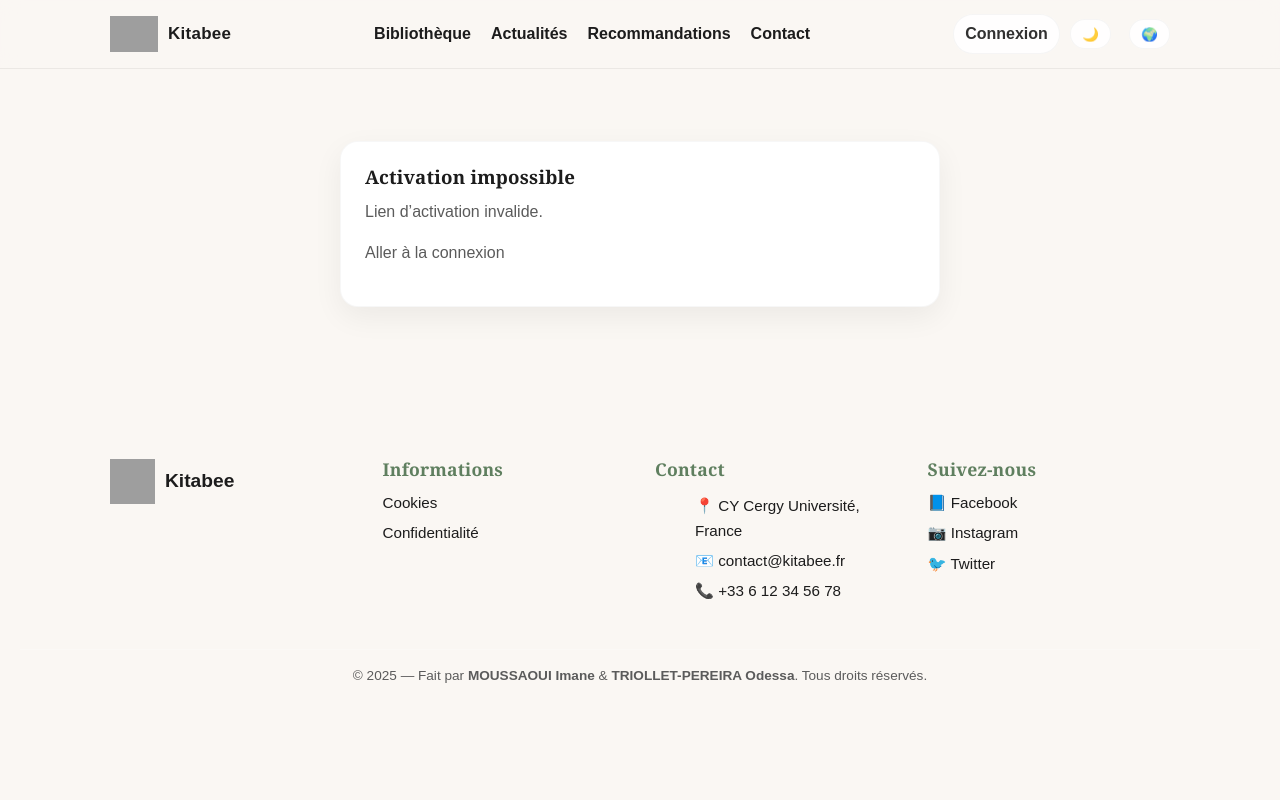
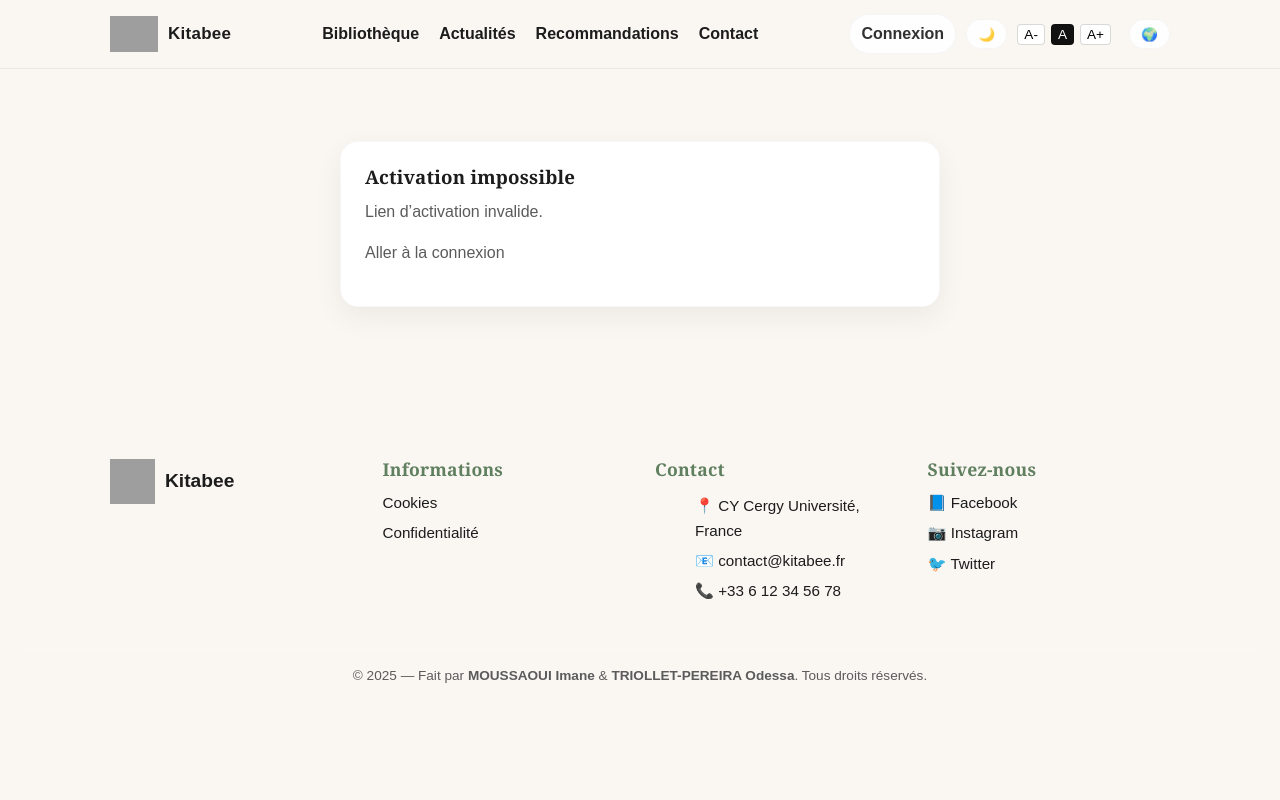
Before and after one commit to imn-ms/Kitabee, a PHP site: page /activation.php in a window 1280 px wide. Run offline with PHP 8.4, Linux system fonts and the light colour scheme; some libraries are stand-ins or nearby versions; grey boxes are pictures that could not be loaded.

Commit message:
bouton accessibilité

```diff
--- a/css/clair.css
+++ b/css/clair.css
@@ -1943,3 +1943,49 @@ body.nuit .club-meta {
   font-size: .9rem;
   color: var(--muted-ink);
 }
+/* ====== Accessibilité : taille de police ====== */
+
+body {
+  font-size: 16px;
+}
+
+/* Classes appliquées au <body> */
+body.font-small {
+  font-size: 14px !important;
+}
+
+body.font-normal {
+  font-size: 16px !important;
+}
+
+body.font-large {
+  font-size: 19px !important;
+}
+
+/* Style des boutons A- A A+ */
+.accessibility-tools {
+  display: flex;
+  gap: 6px;
+  align-items: center;
+  font-size: 0.9rem;
+}
+
+.font-btn {
+  border: 1px solid rgba(0,0,0,.15);
+  background: #fff;
+  padding: 2px 6px;
+  border-radius: 4px;
+  cursor: pointer;
+  font-size: 0.85rem;
+}
+
+.font-btn:hover,
+.font-btn:focus {
+  outline: none;
+  border-color: #555;
+}
+
+.font-btn.is-active {
+  background: #111;
+  color: #fff;
+}
--- a/include/footer.inc.php
+++ b/include/footer.inc.php
@@ -46,7 +46,8 @@
   </div>
 
   <div class="footer-bottom">
-    <p>© <?= date('Y') ?> — Fait par <strong>MOUSSAOUI Imane</strong> & <strong>TRIOLLET-PEREIRA Odessa</strong>.
+    <p>© <?= date('Y') ?> — Fait par <strong>MOUSSAOUI Imane</strong> &
+      <strong>TRIOLLET-PEREIRA Odessa</strong>.
       Tous droits réservés.</p>
   </div>
 </footer>
@@ -60,15 +61,18 @@
     ddg:    { action: 'https://duckduckgo.com/',       param: 'q' },
     qwant:  { action: 'https://www.qwant.com/',        param: 'q' },
   };
+
   const form = document.getElementById('searchForm');
   const engineSelect = document.getElementById('engine');
   const queryInput = document.getElementById('q');
+
   function applyEngine() {
     if (!form || !engineSelect || !queryInput) return;
     const { action, param } = ENGINES[engineSelect.value];
     form.action = action;
     queryInput.name = param;
   }
+
   if (engineSelect) {
     engineSelect.addEventListener('change', applyEngine);
     applyEngine();
@@ -78,12 +82,16 @@
   (function() {
     const backToTop = document.getElementById('backToTop');
     if (!backToTop) return;
+
     const SHOW_AFTER = 200; // px
+
     function toggleBackToTop() {
       backToTop.style.display = (window.scrollY > SHOW_AFTER) ? 'block' : 'none';
     }
+
     window.addEventListener('scroll', toggleBackToTop, { passive: true });
     window.addEventListener('load', toggleBackToTop);
+
     backToTop.addEventListener('click', function(e) {
       e.preventDefault();
       window.scrollTo({ top: 0, behavior: 'smooth' });
@@ -92,3 +100,58 @@
 </script>
 
 <a href="#top" id="backToTop" class="back-to-top" aria-label="Revenir en haut">↑</a>
+
+<!-- === Script Accessibilité A- A A+ === -->
+<script>
+document.addEventListener('DOMContentLoaded', function () {
+  const buttons = document.querySelectorAll('.font-btn');
+  const body = document.body;
+
+  // Récupérer la préférence enregistrée
+  const savedFont = localStorage.getItem('kitabee_font_size') || 'normal';
+
+  // Appliquer la classe au body
+  applyFontClass(savedFont);
+
+  // Marquer le bon bouton comme actif
+  updateActiveButton(savedFont);
+
+  buttons.forEach(btn => {
+    btn.addEventListener('click', function () {
+      const size = this.getAttribute('data-font');
+      applyFontClass(size);
+      updateActiveButton(size);
+      localStorage.setItem('kitabee_font_size', size);
+    });
+  });
+
+  function applyFontClass(size) {
+    body.classList.remove('font-small', 'font-normal', 'font-large');
+    switch (size) {
+      case 'small':
+        body.classList.add('font-small');
+        break;
+      case 'large':
+        body.classList.add('font-large');
+        break;
+      default:
+        body.classList.add('font-normal');
+    }
+  }
+
+  function updateActiveButton(size) {
+    buttons.forEach(b => {
+      if (b.getAttribute('data-font') === size) {
+        b.classList.add('is-active');
+        b.setAttribute('aria-pressed', 'true');
+      } else {
+        b.classList.remove('is-active');
+        b.setAttribute('aria-pressed', 'false');
+      }
+    });
+  }
+});
+</script>
+
+</body>
+</html>
--- a/include/header.inc.php
+++ b/include/header.inc.php
@@ -185,6 +185,29 @@ if ($allowNonEssential) {
           <?= ($style === 'jour') ? "🌙" : "☀️" ?>
         </button>
       </form>
+      <!--bouton d'accessibilité-->
+      <div class="accessibility-tools" aria-label="Options d’accessibilité">
+  <button type="button"
+          class="font-btn"
+          data-font="small"
+          aria-label="Diminuer la taille du texte">
+    A-
+  </button>
+
+  <button type="button"
+          class="font-btn"
+          data-font="normal"
+          aria-label="Taille de texte normale">
+    A
+  </button>
+
+  <button type="button"
+          class="font-btn"
+          data-font="large"
+          aria-label="Augmenter la taille du texte">
+    A+
+  </button>
+</div>
 
       <!-- Bouton de traduction Google -->
       <button id="custom-translate-btn"
```
